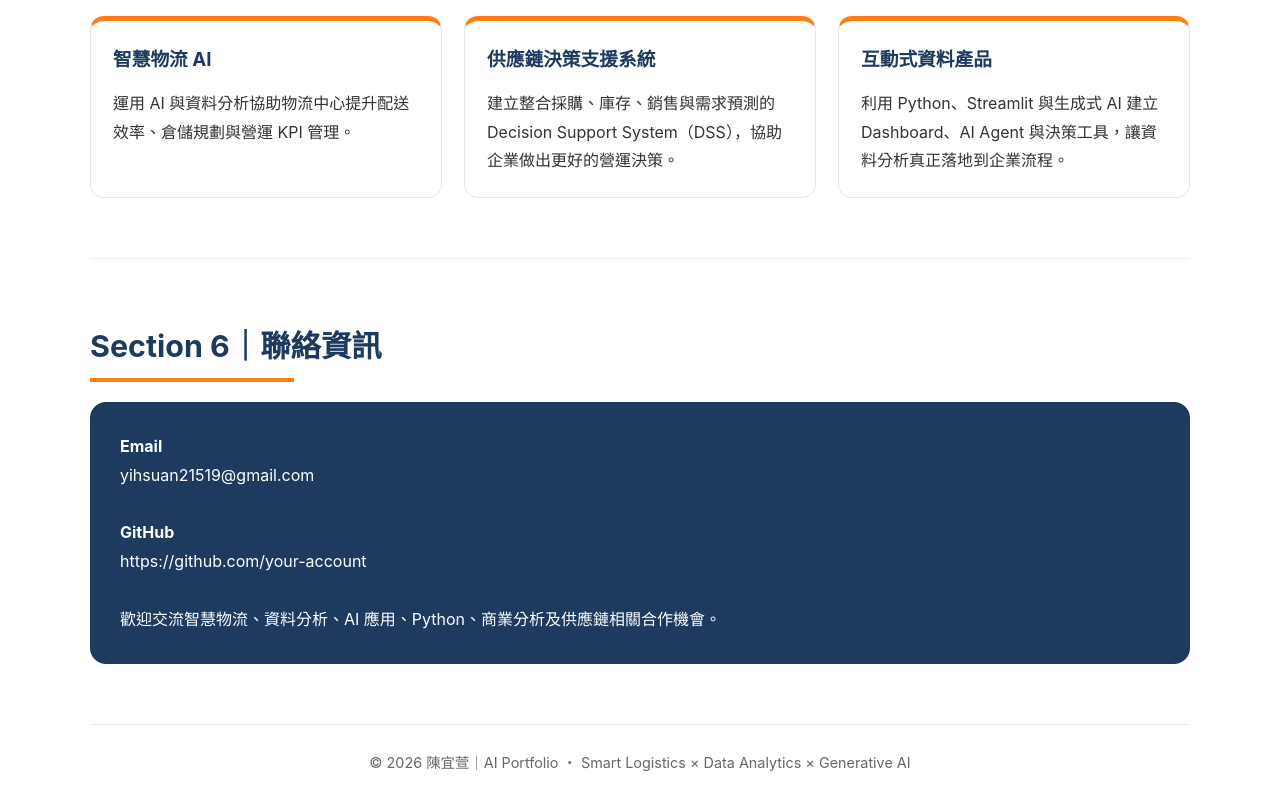
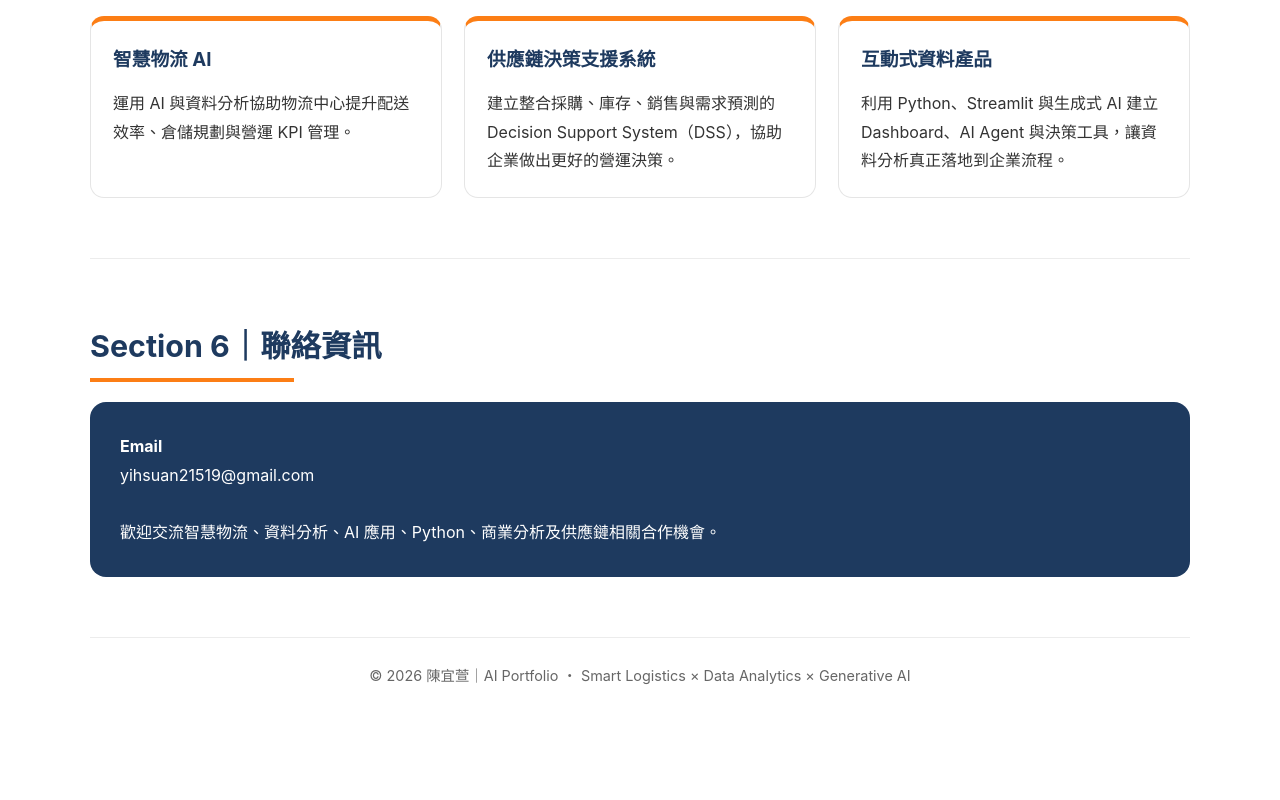
Before and after one commit to yihsuan21519/TransportationAI_D20_BOSS2, a plain HTML site: page index.html in a window 1280 px wide. Shown: the part 2959-3759 px from the top of the page. After the commit the page ends 3673 px from the top, so only its background shows below. Drawn offline with Linux system fonts and the light colour scheme.

Commit message:
Update index.html

```diff
--- a/index.html
+++ b/index.html
@@ -432,12 +432,6 @@ yihsuan21519@gmail.com
 
 <br>
 
-<p><strong>GitHub</strong><br>
-https://github.com/your-account
-</p>
-
-<br>
-
 <p>
 歡迎交流智慧物流、資料分析、AI 應用、Python、商業分析及供應鏈相關合作機會。
 </p>
```
